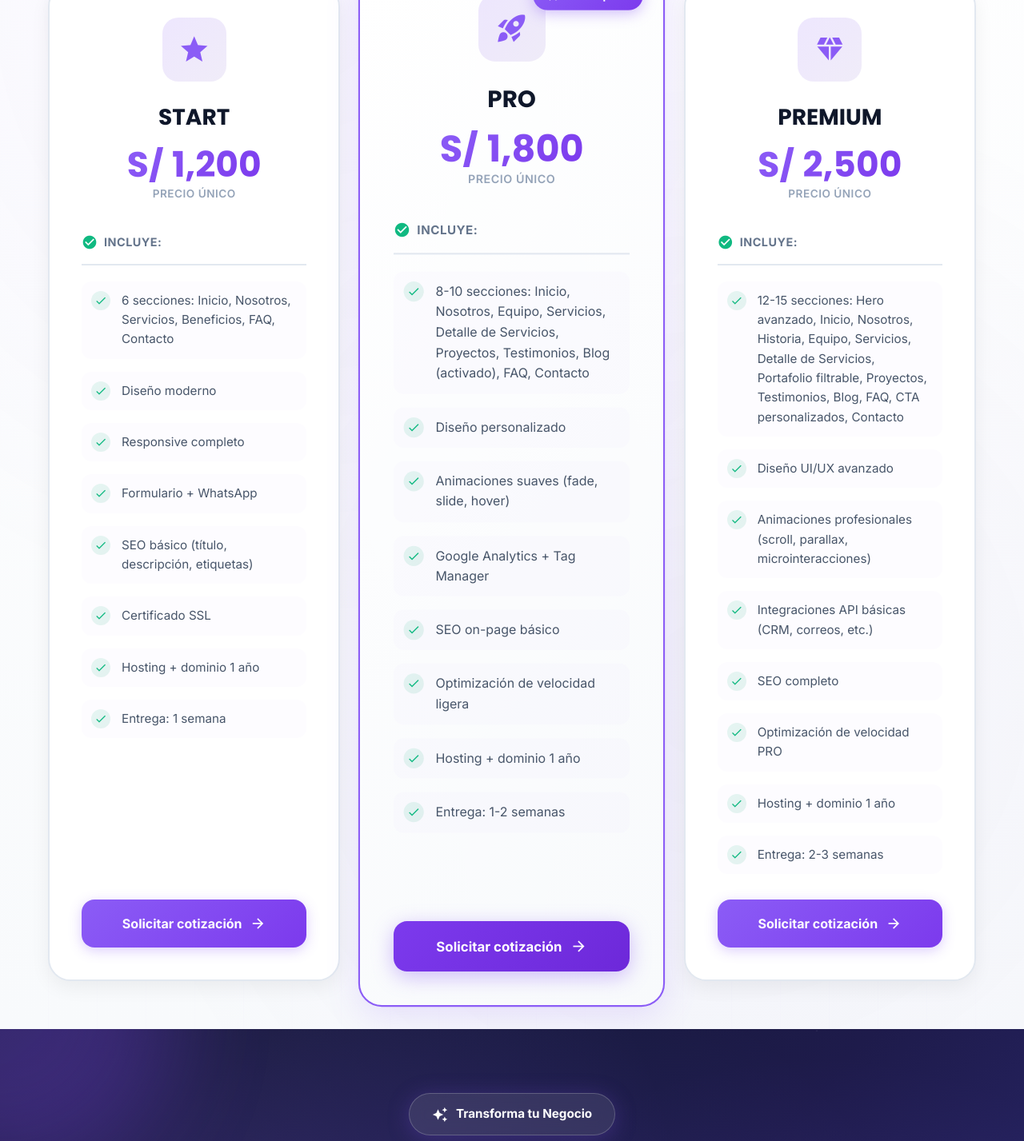
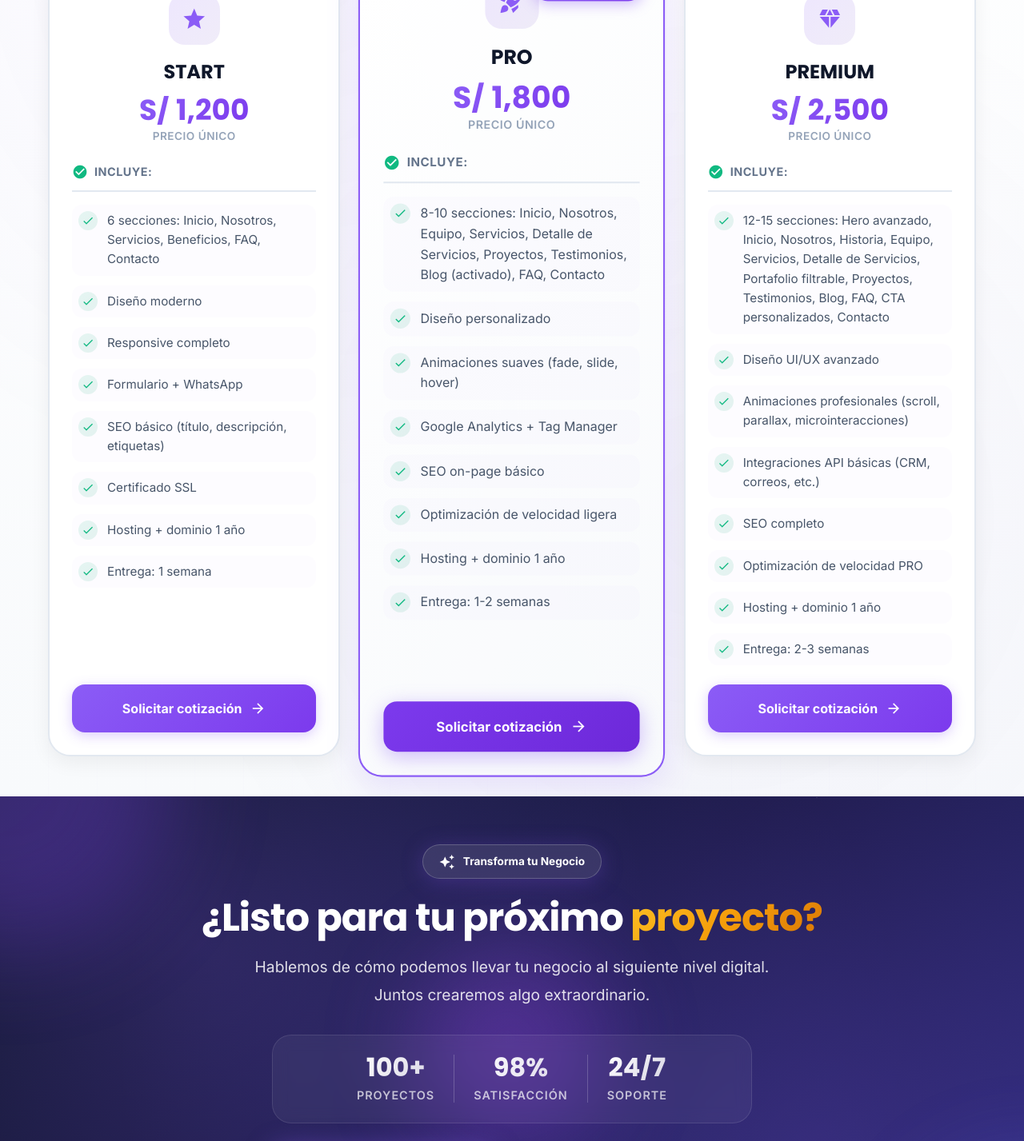
Before and after one commit to ConquestJD/neoweb, an Angular app: page /portafolio/liceum in a window 1280 px wide. Shown: the part 4620-6047 px from the top of the page at 80% size. Built offline with nearby package versions, Linux system fonts and the light colour scheme.

Commit message:
Refine CSS styles in 'Portafolio Seleccionado' component to achieve a more compact and visually appealing layout. Adjust padding, margins, and font sizes across various sections, including Service Plans and CTA, to enhance overall user experience and responsiveness.

```diff
--- a/src/app/features/portafolio-seleccionado/portafolio-seleccionado.component.css
+++ b/src/app/features/portafolio-seleccionado/portafolio-seleccionado.component.css
@@ -1578,7 +1578,7 @@
 /* Service Plans Section Rediseñada */
 .service-plans-enhanced {
   position: relative;
-  padding: 60px 0;
+  padding: 50px 0;
   background: linear-gradient(180deg, #ffffff 0%, #f8fafc 100%);
   overflow: hidden;
   isolation: isolate;
@@ -1608,7 +1608,7 @@
   position: relative;
   z-index: 2;
   text-align: center;
-  margin-bottom: 40px;
+  margin-bottom: 32px;
 }
 
 .plans-badge-enhanced {
@@ -1664,7 +1664,7 @@
 
 .plan-card-enhanced {
   position: relative;
-  padding: 40px;
+  padding: 28px;
   background: #ffffff;
   border: 2px solid #e2e8f0;
   border-radius: 28px;
@@ -1733,16 +1733,16 @@
 
 .plan-header-enhanced {
   text-align: center;
-  margin-bottom: 40px;
+  margin-bottom: 24px;
   position: relative;
   z-index: 2;
 }
 
 .plan-icon-wrapper {
   position: relative;
-  width: 80px;
-  height: 80px;
-  margin: 0 auto 24px;
+  width: 64px;
+  height: 64px;
+  margin: 0 auto 16px;
 }
 
 .plan-icon-bg {
@@ -1765,7 +1765,7 @@
 .plan-icon-enhanced {
   position: relative;
   z-index: 1;
-  font-size: 40px;
+  font-size: 32px;
   color: #8b5cf6;
   transition: all 0.4s ease;
   display: flex;
@@ -1780,10 +1780,10 @@
 }
 
 .plan-name-enhanced {
-  font-size: 1.75rem;
+  font-size: 1.5rem;
   font-weight: 800;
   color: #0f172a;
-  margin: 0 0 16px 0;
+  margin: 0 0 12px 0;
   font-family: 'Poppins', sans-serif;
   transition: color 0.3s ease;
 }
@@ -1800,7 +1800,7 @@
 }
 
 .plan-price-enhanced {
-  font-size: 2.75rem;
+  font-size: 2.25rem;
   font-weight: 900;
   background: linear-gradient(135deg, #8b5cf6 0%, #7c3aed 100%);
   -webkit-background-clip: text;
@@ -1820,7 +1820,7 @@
 
 .plan-features-enhanced {
   flex: 1;
-  margin-bottom: 32px;
+  margin-bottom: 24px;
   position: relative;
   z-index: 2;
 }
@@ -1829,8 +1829,8 @@
   display: flex;
   align-items: center;
   gap: 8px;
-  margin-bottom: 20px;
-  padding-bottom: 16px;
+  margin-bottom: 16px;
+  padding-bottom: 12px;
   border-bottom: 2px solid #e2e8f0;
 }
 
@@ -1853,14 +1853,14 @@
   margin: 0;
   display: flex;
   flex-direction: column;
-  gap: 16px;
+  gap: 12px;
 }
 
 .plan-feature-item {
   display: flex;
   align-items: flex-start;
-  gap: 14px;
-  padding: 12px;
+  gap: 12px;
+  padding: 8px;
   background: rgba(139, 92, 246, 0.02);
   border-radius: 12px;
   transition: all 0.3s ease;
@@ -1980,7 +1980,7 @@
 /* CTA Section Rediseñada */
 .project-cta-enhanced {
   position: relative;
-  padding: 80px 0;
+  padding: 60px 0;
   background: linear-gradient(135deg, #0f172a 0%, #1e1b4b 50%, #312e81 100%);
   overflow: hidden;
   isolation: isolate;
@@ -2089,15 +2089,15 @@
   display: inline-flex;
   align-items: center;
   gap: 10px;
-  padding: 14px 28px;
+  padding: 10px 20px;
   background: rgba(255, 255, 255, 0.1);
   backdrop-filter: blur(10px);
   border: 1px solid rgba(255, 255, 255, 0.2);
   border-radius: 50px;
   color: #ffffff;
-  font-size: 0.95rem;
+  font-size: 0.85rem;
   font-weight: 700;
-  margin-bottom: 32px;
+  margin-bottom: 20px;
   box-shadow: 0 4px 20px rgba(0, 0, 0, 0.2);
   animation: badgePulse 3s ease-in-out infinite;
 }
@@ -2112,10 +2112,10 @@
 }
 
 .cta-title-enhanced {
-  font-size: 4rem;
+  font-size: 3rem;
   font-weight: 900;
   color: #ffffff;
-  margin: 0 0 24px 0;
+  margin: 0 0 16px 0;
   font-family: 'Poppins', sans-serif;
   letter-spacing: -0.02em;
   line-height: 1.2;
@@ -2131,9 +2131,9 @@
 }
 
 .cta-description-enhanced {
-  font-size: 1.4rem;
+  font-size: 1.2rem;
   color: rgba(255, 255, 255, 0.85);
-  margin: 0 0 48px 0;
+  margin: 0 0 32px 0;
   line-height: 1.8;
   max-width: 700px;
   margin-left: auto;
@@ -2144,9 +2144,9 @@
   display: flex;
   align-items: center;
   justify-content: center;
-  gap: 32px;
-  margin-bottom: 32px;
-  padding: 32px;
+  gap: 24px;
+  margin-bottom: 24px;
+  padding: 24px;
   background: rgba(255, 255, 255, 0.05);
   backdrop-filter: blur(10px);
   border: 1px solid rgba(255, 255, 255, 0.1);
@@ -2161,7 +2161,7 @@
 }
 
 .cta-stat-value {
-  font-size: 2.5rem;
+  font-size: 2rem;
   font-weight: 900;
   color: #ffffff;
   font-family: 'Poppins', sans-serif;
@@ -2189,10 +2189,10 @@
 
 .cta-buttons-enhanced {
   display: flex;
-  gap: 20px;
+  gap: 16px;
   justify-content: center;
   flex-wrap: wrap;
-  margin-bottom: 32px;
+  margin-bottom: 24px;
 }
 
 .cta-btn-primary-enhanced,
@@ -2200,8 +2200,8 @@
   position: relative;
   display: inline-flex;
   align-items: center;
-  gap: 12px;
-  padding: 20px 40px;
+  gap: 10px;
+  padding: 16px 32px;
   font-size: 1.1rem;
   font-weight: 700;
   border-radius: 16px;
```
